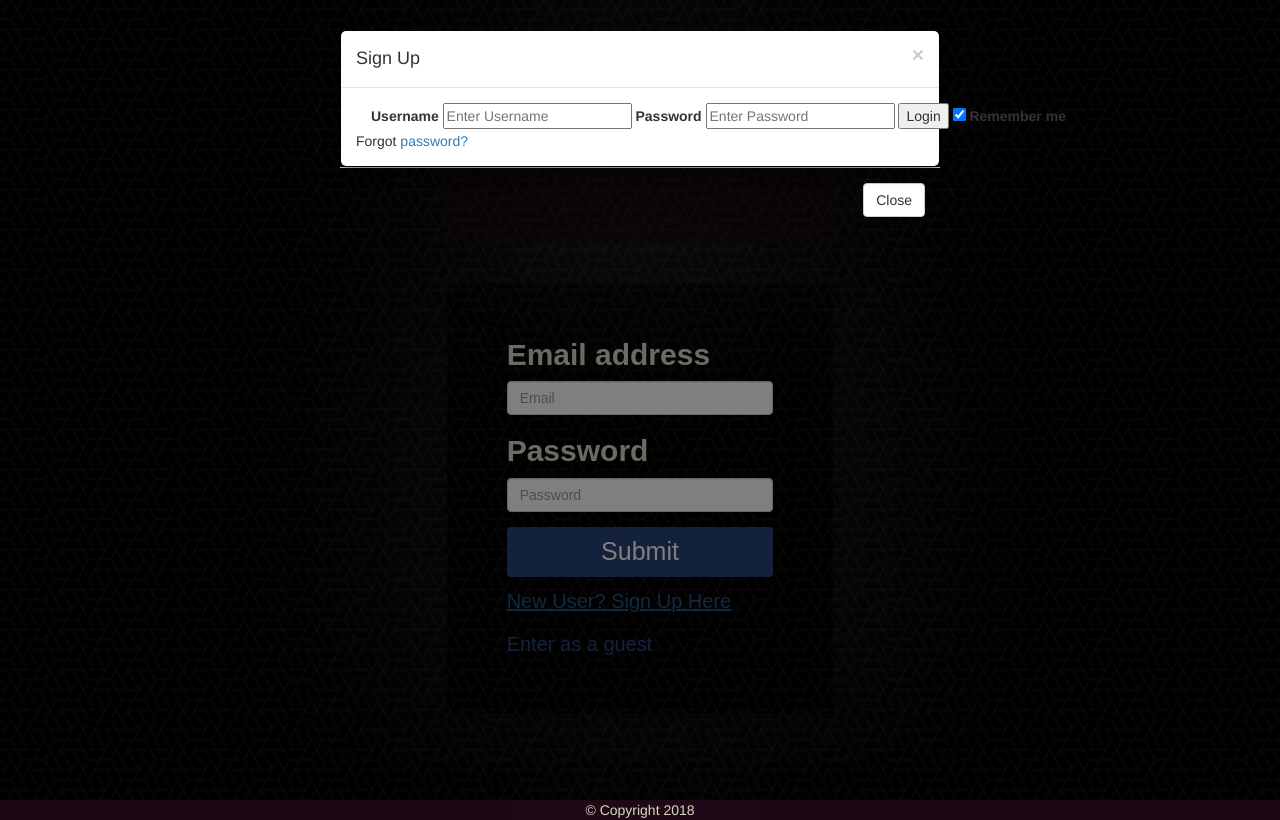
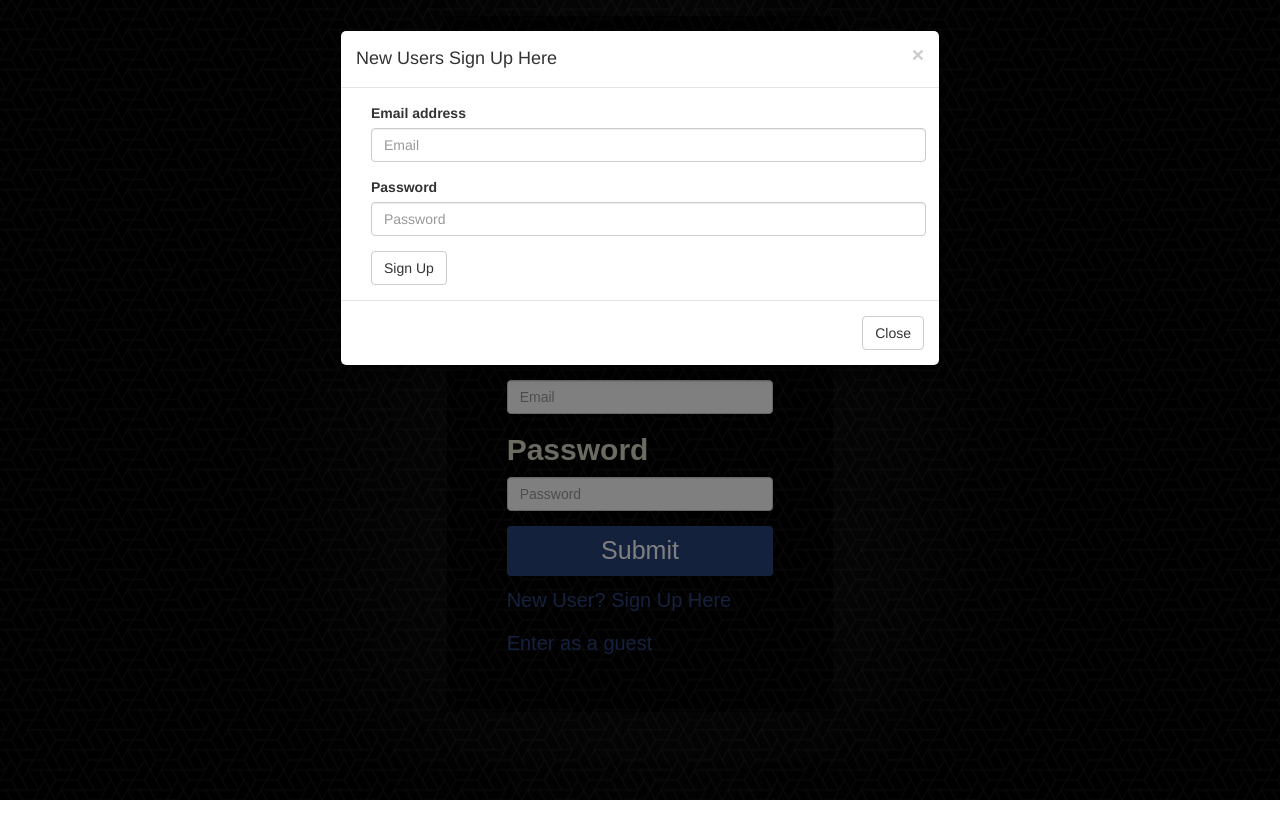
Before and after one commit to m-gilman/SnippetStash, a website: page public/home.html in a window 1280 px wide. Both pictures are taken after a click on the link "New User? Sign Up Here". Drawn offline with Linux system fonts and the light colour scheme.

Commit message:
styiling changes for homepage

```diff
--- a/public/css/style.css
+++ b/public/css/style.css
@@ -1,19 +1,20 @@
-body {
-  background-color: #f8f8f8;
+html .homePageBody {
+  background-color: black;
+  background: url('../images/bg.png');
 }
 
 /* homepage with login */
 .login-bg {
   background: url('../images/bg.png');
   width: 100%;
-  height: 100vh;
+  height: 100%;
 }
 
 .title{
   text-align: center;
-  background: rgba(40,15,39, 0.35);
-  padding: 50px 60px;
-  margin-top: 5vh;
+  background: rgba(12, 2, 12, 0.13);
+  padding: 30px 60px;
+  margin-top: 2vh;
   /* https://www.cssmatic.com/box-shadow */
   -webkit-box-shadow: 0px 0px 300px 0px rgba(255,247,255,0.13);
   -moz-box-shadow: 0px 0px 300px 0px rgba(255,247,255,0.13);
@@ -31,7 +32,7 @@ body {
   font-size: 30px;
   font-family: 'Arial Narrow Bold', sans-serif;
   padding: 50px 60px;
-  margin-top: 5vh;
+  margin: 5vh 0;
   /* https://www.cssmatic.com/box-shadow */
   -webkit-box-shadow: 0px 0px 300px 0px rgba(255,247,255,0.13);
   -moz-box-shadow: 0px 0px 300px 0px rgba(255,247,255,0.13);
@@ -56,7 +57,7 @@ body {
 }
 
 .footer {
-  /* margin-top: 10px; */
+  margin-top: 10px;
   background: #1C0613;
   color: #d6d6c2;
 }
--- a/public/home.html
+++ b/public/home.html
@@ -15,7 +15,7 @@
     <link href="vendor/font-awesome/css/font-awesome.min.css" rel="stylesheet" type="text/css">
 </head>
 
-<body>
+<body class="homePageBody">
     <div class="container-fluid login-bg">
         <div class="row">
             <div class="col-md-4 col-sm-4 col-xs-12"></div>
@@ -32,6 +32,7 @@
         <div class="col-md-4 col-sm-4 col-xs-12">
             <!-- login start -->
             <form class="login-container" id="login-form">
+                <h2 class="text-center">Sign In</h2>
                 <div class="form-group">
                     <label for="inputEmail">Email address</label>
                     <input type="email" class="form-control" id="inputEmail" placeholder="Email">
@@ -50,40 +51,44 @@
     </div>
 
     <!-- New User Modal -->
-    <div id="newUserModal" class="modal fade" role="dialog">
-        <div class="modal-dialog">
-
+    <div id="newUserModal" class="modal fade" tabindex="-1" role="dialog">
+        <div class="modal-dialog" role="document">
             <!-- Modal content-->
             <div class="modal-content">
                 <div class="modal-header">
-                    <button type="button" class="close" data-dismiss="modal">&times;</button>
-                    <h4 class="modal-title">Sign Up</h4>
+                    <button type="button" class="close" data-dismiss="modal" aria-label="Close">
+                        <span aria-hidden="true">&times;</span>
+                    </button>
+                    <h4 class="modal-title">New Users Sign Up Here</h4>
                 </div>
                 <div class="modal-body">
-                        <div class="container">
-                                <label for="uname">
-                                    <b>Username</b>
-                                </label>
-                                <input type="text" placeholder="Enter Username" name="uname" required>
+                    <div class="container">
+                        <form class="signup">
+                            <div class="form-group row">
+                                <div class="col-xs-6">
+                                    <label for="exampleInputEmail1">Email address</label>
+                                    <input type="email" id="email-input" class="form-control" placeholder="Email">
+                                </div>
+                            </div>
+                            <div class="form-group row">
+                                <div class="col-xs-6">
+                                    <label for="exampleInputPassword1">Password</label>
+                                    <input type="password" id="password-input" class="form-control" placeholder="Password">
+                                </div>
+                            </div>
+                            <div style="display: none" id="alert" class="alert alert-danger" role="alert">
+                                <span class="glyphicon glyphicon-exclamation-sign" aria-hidden="true"></span>
+                                <span class="sr-only">Error:</span>
+                                <span class="msg"></span>
+                            </div>
+                            <button type="submit" class="btn btn-default">Sign Up</button>
+                        </form>
 
-                                <label for="psw">
-                                    <b>Password</b>
-                                </label>
-                                <input type="password" placeholder="Enter Password" name="psw" required>
-
-                                <button type="submit">Login</button>
-<!-- put this on it's own row -->
-                                <label>
-                                    <input type="checkbox" checked="checked" name="remember"> Remember me
-                                </label>
-                            </div>
-<!-- cancel button just makes modal disappear, and it doesn't come back -->
-                        <!-- <button type="button" onclick="document.getElementById('newUserModal').style.display='none'" class="cancelbtn">Cancel</button> -->
-                                <span class="psw">Forgot
-                                    <a href="#">password?</a>
-                                </span>
-                            </div>
-<!-- add formatting to footer? -->
+                        <!-- <span class="psw">Forgot
+                            <a href="#">password?</a> -->
+                        </span>
+                    </div>
+                    <!-- add formatting to footer? -->
                 </div>
                 <div class="modal-footer">
                     <button type="button" class="btn btn-default" data-dismiss="modal">Close</button>
@@ -96,11 +101,11 @@
 
 
 
-    <footer class="footer">
+    <!-- <footer class="footer">
         <div class="text-center mb-3">
             &copy; Copyright 2018
         </div>
-    </footer>
+    </footer> -->
 
 
 
```
